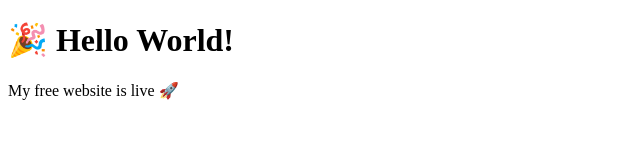
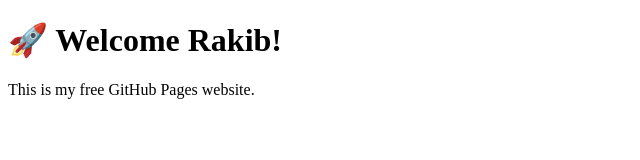
Before and after one commit to bdrakib123/bdrakib123.github.io, a plain HTML site: page index.html in a window 1280 px wide. Shown: the whole page, without its empty margins (0-640 px from the left). Drawn offline with Linux system fonts and the light colour scheme.

Commit message:
Update index.html

```diff
--- a/index.html
+++ b/index.html
@@ -1,10 +1,11 @@
 <!DOCTYPE html>
-<html>
+<html lang="en">
 <head>
-  <title>My First Website</title>
+  <meta charset="UTF-8">
+  <title>Rakib Hasan</title>
 </head>
 <body>
-  <h1>🎉 Hello World!</h1>
-  <p>My free website is live 🚀</p>
+  <h1>🚀 Welcome Rakib!</h1>
+  <p>This is my free GitHub Pages website.</p>
 </body>
 </html>
```
